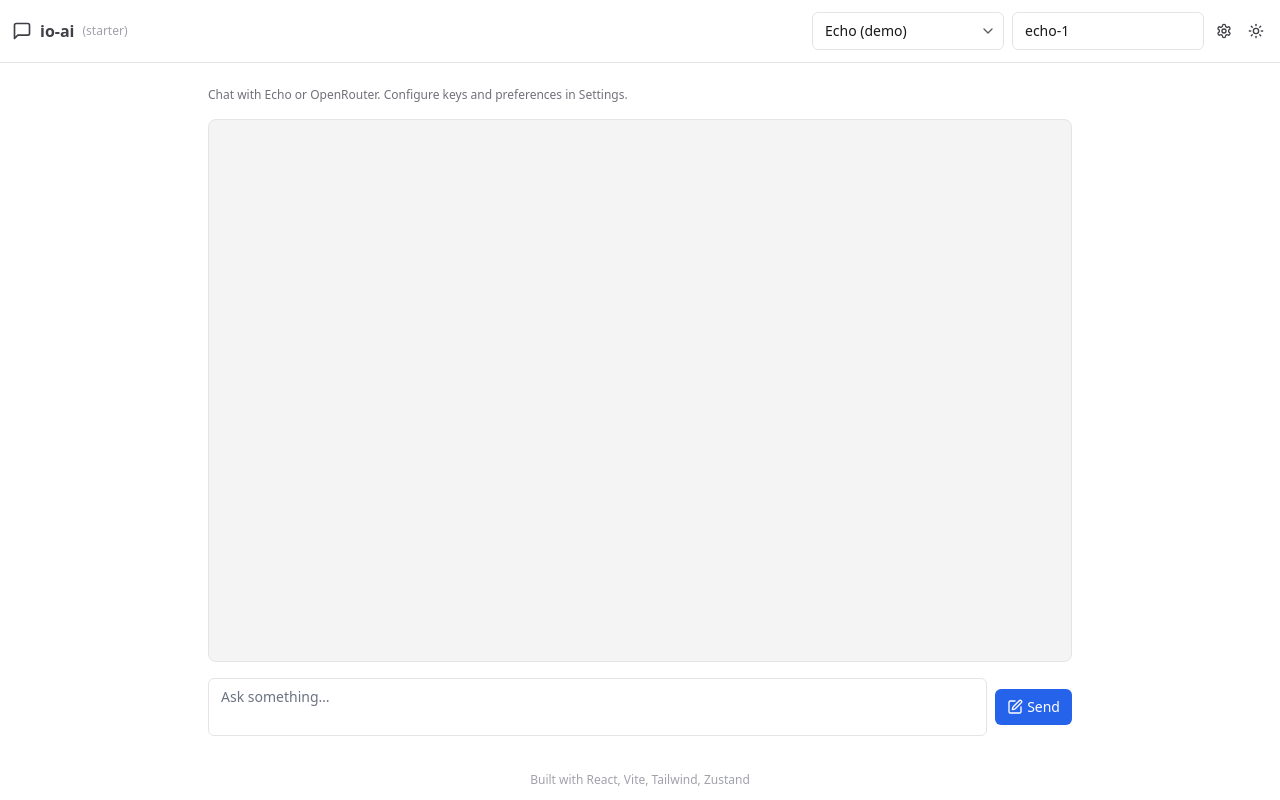
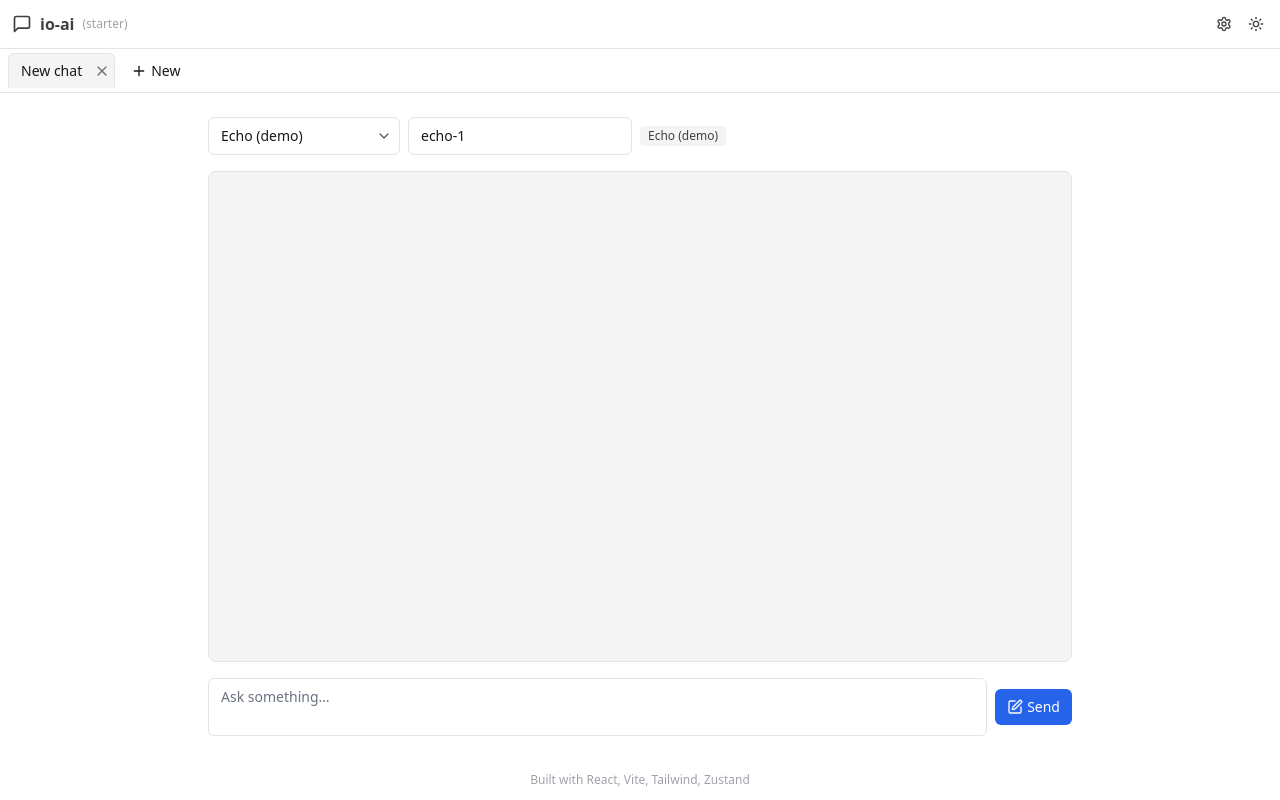
Before and after one commit to k0mat/k0mat.github.io, a React (Vite) app: page / in a window 1280 px wide. Built offline with nearby package versions, Linux system fonts and the light colour scheme.

Commit message:
feat(chat): introduce chat tabs (create/close/switch) with per-tab provider/model controls; simplify header; keep tests green\n\nchore(docs): update memory with shipped items

```diff
--- a/src/App.tsx
+++ b/src/App.tsx
@@ -10,15 +10,16 @@ import { useSecretsStore } from './store/secretsStore';
 import SettingsPanel from './components/settings/SettingsPanel';
 import type { Provider, SendMessageArgs } from './providers/adapters';
 import ProviderSelect from './components/ProviderSelect';
+import { useChatStore } from './store/chatStore';
+import ChatTabs from './components/ChatTabs';
 
 const providers: Provider[] = [echoProvider, openRouterProvider];
 
 export default function App() {
   const { theme, setTheme, showReasoning } = useAppStore();
   const { getKey } = useSecretsStore();
-  const [providerId, setProviderId] = useState<Provider['id']>('echo');
-  const [model, setModel] = useState<string>('echo-1');
-  const [messages, setMessages] = useState<Array<{ id: string; role: 'user'|'assistant'|'system'; content: string }>>([]);
+  const { tabs, activeId, ensureTab, setSession, pushMessage, appendToMessage, createTab } = useChatStore();
+  const activeTab = tabs.find(t => t.id === activeId) || null;
   const [input, setInput] = useState('');
   const [isStreaming, setIsStreaming] = useState(false);
   const [showSettings, setShowSettings] = useState(false);
@@ -30,37 +31,62 @@ export default function App() {
     root.classList.toggle('dark', dark);
   }, [theme]);
 
+  React.useEffect(() => { ensureTab(); }, [ensureTab]);
+
+  const provider = useMemo(() => {
+    const pid = activeTab?.providerId ?? 'echo';
+    return providers.find(p => p.id === pid)!;
+  }, [activeTab?.providerId]);
+
+  const model = activeTab?.model ?? (provider.id === 'openrouter' ? 'openrouter/auto' : 'echo-1');
+
   React.useEffect(() => {
-    // adjust default model for selected provider
-    if (providerId === 'echo') setModel('echo-1');
-    else if (providerId === 'openrouter') setModel('openrouter/auto');
-  }, [providerId]);
+    if (!activeTab) return;
+    if (activeTab.providerId === 'echo' && !activeTab.model.startsWith('echo')) {
+      setSession(activeTab.id, 'echo', 'echo-1');
+    } else if (activeTab.providerId === 'openrouter' && !activeTab.model.startsWith('openrouter')) {
+      setSession(activeTab.id, 'openrouter', 'openrouter/auto');
+    }
+  }, [activeTab?.providerId, activeTab?.id, activeTab?.model, setSession]);
 
-  const provider = useMemo(() => providers.find(p => p.id === providerId)!, [providerId]);
   const openrouterKey = getKey('openrouter') ?? undefined;
 
   async function onSend() {
     if (!input.trim() || isStreaming) return;
 
-    // If OpenRouter selected, require key
-    if (provider.id === 'openrouter' && !openrouterKey) { setShowSettings(true); return; }
+    let tabId = activeTab?.id;
+    let tabProviderId = activeTab?.providerId as Provider['id'] | undefined;
+    let tabModel = activeTab?.model as string | undefined;
+
+    if (!tabId) {
+      tabId = createTab();
+      tabProviderId = 'echo';
+      tabModel = 'echo-1';
+    }
+
+    const curProvider = providers.find(p => p.id === (tabProviderId ?? 'echo'))!;
+
+    if (curProvider.id === 'openrouter' && !openrouterKey) { setShowSettings(true); return; }
 
     const userMsg = { id: crypto.randomUUID(), role: 'user' as const, content: input.trim() };
-    setMessages(prev => [...prev, userMsg]);
+    pushMessage(tabId, userMsg);
     setInput('');
 
     const assistantId = crypto.randomUUID();
-    setMessages(prev => [...prev, { id: assistantId, role: 'assistant', content: '' }]);
+    pushMessage(tabId, { id: assistantId, role: 'assistant', content: '' });
 
     const controller = new AbortController();
     abortRef.current = controller;
     setIsStreaming(true);
 
-    const apiKey = provider.id === 'openrouter' ? openrouterKey : 'echo';
+    const apiKey = curProvider.id === 'openrouter' ? openrouterKey : 'echo';
+
+    const baseMessages = activeTab && activeTab.id === tabId ? activeTab.messages : [];
+    const usedModel = tabModel ?? (curProvider.id === 'openrouter' ? 'openrouter/auto' : 'echo-1');
 
     const args: SendMessageArgs = {
-      model,
-      messages: [...messages, userMsg],
+      model: usedModel,
+      messages: [...baseMessages, userMsg],
       apiKey,
       temperature: 0.2,
       maxTokens: 512,
@@ -69,20 +95,18 @@ export default function App() {
     };
 
     try {
-      for await (const chunk of provider.sendMessageStream(args)) {
-        setMessages(prev => prev.map(m => m.id === assistantId ? { ...m, content: m.content + chunk } : m));
+      for await (const chunk of curProvider.sendMessageStream(args)) {
+        appendToMessage(tabId, assistantId, chunk);
       }
     } catch (e) {
-      setMessages(prev => prev.map(m => m.id === assistantId ? { ...m, content: (m.content || '') + `\n\n[Error: ${(e as Error).message}]` } : m));
+      appendToMessage(tabId, assistantId, `\n\n[Error: ${(e as Error).message}]`);
     } finally {
       setIsStreaming(false);
       abortRef.current = null;
     }
   }
 
-  function onStop() {
-    abortRef.current?.abort();
-  }
+  function onStop() { abortRef.current?.abort(); }
 
   const needsKey = provider.id === 'openrouter' && !openrouterKey;
 
@@ -95,18 +119,6 @@ export default function App() {
           <span className="text-xs text-zinc-400">(starter)</span>
         </div>
         <div className="flex items-center gap-2">
-          <ProviderSelect
-            options={providers.map(p => ({ id: p.id, name: p.name }))}
-            value={providerId}
-            onChange={(id) => setProviderId(id as Provider['id'])}
-            className="w-48"
-          />
-          <input
-            className="input w-48"
-            value={model}
-            onChange={e => setModel(e.target.value)}
-            placeholder="model"
-          />
           <button
             className={`icon-btn ${needsKey ? 'text-amber-600 dark:text-amber-400' : 'text-zinc-700 dark:text-zinc-200'}`}
             title="Settings"
@@ -128,13 +140,35 @@ export default function App() {
 
       <SettingsPanel open={showSettings} onClose={() => setShowSettings(false)} initial={needsKey ? 'secrets' : undefined} />
 
+      <ChatTabs />
+
       <main className="flex-1 max-w-4xl w-full mx-auto px-4 py-6 flex flex-col gap-4">
-        <div className="text-xs text-zinc-500">
-          Chat with Echo or OpenRouter. Configure keys and preferences in Settings.
+        {/* Per-session controls */}
+        <div className="flex items-center gap-2">
+          <ProviderSelect
+            options={providers.map(p => ({ id: p.id, name: p.name }))}
+            value={activeTab?.providerId ?? 'echo'}
+            onChange={(pid) => {
+              if (!activeTab) return;
+              const nextModel = pid === 'openrouter' ? 'openrouter/auto' : 'echo-1';
+              setSession(activeTab.id, pid as Provider['id'], nextModel);
+            }}
+            className="w-48"
+          />
+          <input
+            className="input w-56"
+            value={model}
+            onChange={e => { if (activeTab) setSession(activeTab.id, activeTab.providerId, e.target.value); }}
+            placeholder="model"
+          />
+          <span className="badge">{provider.name}</span>
         </div>
 
         <div className="flex-1 overflow-y-auto card flex flex-col gap-4">
-          {messages.map(m => (
+          {!activeTab ? (
+            <div className="text-sm text-zinc-500">Preparing your first chat…</div>
+          ) : (
+            activeTab.messages.map(m => (
               <div key={m.id} className={m.role === 'user' ? 'self-end max-w-[85%]' : 'self-start max-w-[85%]'}>
                 <div className={(m.role === 'user' ? 'bg-blue-600 text-white' : 'bg-zinc-100 dark:bg-zinc-800 text-zinc-900 dark:text-zinc-100') + ' rounded-lg px-3 py-2 whitespace-pre-wrap'}>
                   {m.role === 'assistant' ? (
@@ -149,7 +183,8 @@ export default function App() {
                   )}
                 </div>
               </div>
-          ))}
+            ))
+          )}
         </div>
 
         <div className="flex items-center gap-2">
@@ -173,7 +208,7 @@ export default function App() {
             <button
               className={`btn ${needsKey ? 'btn-warning' : 'btn-primary'}`}
               onClick={onSend}
-              disabled={provider.id === 'openrouter' && !openrouterKey}
+              disabled={(provider.id === 'openrouter' && !openrouterKey) || !activeTab}
               title={needsKey ? 'Enter your OpenRouter API key' : 'Send'}
             >
               <SquarePen className="h-4 w-4"/> Send
--- /dev/null
+++ b/src/components/ChatTabs.tsx
@@ -0,0 +1,45 @@
+import React from 'react';
+import { Plus, X } from 'lucide-react';
+import { useChatStore } from '../store/chatStore';
+
+export default function ChatTabs() {
+  const { tabs, activeId, setActive, createTab, closeTab } = useChatStore();
+
+  return (
+    <div className="border-b border-[var(--border)]">
+      <div className="flex items-center gap-1 px-2 overflow-x-auto">
+        {tabs.map((t) => (
+          <button
+            key={t.id}
+            onClick={() => setActive(t.id)}
+            className={`group relative my-1 rounded-t-md px-3 py-1.5 text-sm ${
+              activeId === t.id
+                ? 'bg-[var(--surface)] border border-b-transparent border-[var(--border)]'
+                : 'text-zinc-600 dark:text-zinc-300 hover:bg-zinc-100 dark:hover:bg-zinc-800'
+            }`}
+            title={t.title}
+            aria-current={activeId === t.id ? 'page' : undefined}
+          >
+            <span className="pr-5 truncate inline-block max-w-[14rem] align-middle">{t.title}</span>
+            <span className="absolute right-1 top-1/2 -translate-y-1/2 opacity-60 group-hover:opacity-100">
+              <X
+                className="h-4 w-4"
+                aria-label={`Close ${t.title}`}
+                onClick={(e) => { e.stopPropagation(); closeTab(t.id); }}
+              />
+            </span>
+          </button>
+        ))}
+        <button
+          className="ml-1 my-1 inline-flex items-center gap-1 rounded px-2 py-1 text-sm hover:bg-zinc-100 dark:hover:bg-zinc-800"
+          onClick={() => createTab()}
+          title="New chat"
+          aria-label="New chat"
+        >
+          <Plus className="h-4 w-4" />
+          New
+        </button>
+      </div>
+    </div>
+  );
+}
--- /dev/null
+++ b/src/store/chatStore.ts
@@ -0,0 +1,100 @@
+import { create } from 'zustand';
+import { persist } from 'zustand/middleware';
+import type { Provider } from '../providers/adapters';
+
+export type Role = 'user' | 'assistant' | 'system';
+export type ChatMessage = { id: string; role: Role; content: string };
+
+export type ChatTab = {
+  id: string;
+  title: string;
+  providerId: Provider['id'];
+  model: string;
+  messages: ChatMessage[];
+  createdAt: number;
+  updatedAt: number;
+};
+
+interface ChatState {
+  tabs: ChatTab[];
+  activeId: string | null;
+  createTab: (init?: Partial<Pick<ChatTab, 'title' | 'providerId' | 'model'>>) => string;
+  closeTab: (id: string) => void;
+  setActive: (id: string) => void;
+  renameTab: (id: string, title: string) => void;
+  setSession: (id: string, providerId: Provider['id'], model: string) => void;
+  pushMessage: (id: string, msg: ChatMessage) => void;
+  appendToMessage: (id: string, messageId: string, chunk: string) => void;
+  ensureTab: () => void;
+}
+
+function now() { return Date.now(); }
+
+export const useChatStore = create<ChatState>()(
+  persist(
+    (set, get) => ({
+      tabs: [],
+      activeId: null,
+      createTab: (init) => {
+        const id = crypto.randomUUID();
+        const tab: ChatTab = {
+          id,
+          title: init?.title ?? 'New chat',
+          providerId: (init?.providerId as Provider['id']) ?? 'echo',
+          model: init?.model ?? 'echo-1',
+          messages: [],
+          createdAt: now(),
+          updatedAt: now(),
+        };
+        set((s) => ({ tabs: [...s.tabs, tab], activeId: id }));
+        return id;
+      },
+      closeTab: (id) => {
+        set((s) => {
+          const idx = s.tabs.findIndex(t => t.id === id);
+          if (idx === -1) return s;
+          const tabs = s.tabs.filter(t => t.id !== id);
+          let activeId = s.activeId;
+          if (s.activeId === id) {
+            if (tabs.length === 0) {
+              // create a fresh tab
+              const newId = crypto.randomUUID();
+              const tab: ChatTab = { id: newId, title: 'New chat', providerId: 'echo', model: 'echo-1', messages: [], createdAt: now(), updatedAt: now() };
+              return { tabs: [tab], activeId: newId };
+            }
+            const nextIdx = Math.max(0, idx - 1);
+            activeId = tabs[nextIdx].id;
+          }
+          return { tabs, activeId };
+        });
+      },
+      setActive: (id) => set({ activeId: id }),
+      renameTab: (id, title) => set((s) => ({ tabs: s.tabs.map(t => t.id === id ? { ...t, title, updatedAt: now() } : t) })),
+      setSession: (id, providerId, model) => set((s) => ({ tabs: s.tabs.map(t => t.id === id ? { ...t, providerId, model, updatedAt: now() } : t) })),
+      pushMessage: (id, msg) => set((s) => ({ tabs: s.tabs.map(t => t.id === id ? { ...t, messages: [...t.messages, msg], updatedAt: now() } : t) })),
+      appendToMessage: (id, messageId, chunk) => set((s) => ({ tabs: s.tabs.map(t => {
+        if (t.id !== id) return t;
+        return {
+          ...t,
+          messages: t.messages.map(m => m.id === messageId ? { ...m, content: (m.content ?? '') + chunk } : m),
+          updatedAt: now(),
+        };
+      }) })),
+      ensureTab: () => {
+        const s = get();
+        if (s.tabs.length === 0) {
+          const id = crypto.randomUUID();
+          const tab: ChatTab = { id, title: 'New chat', providerId: 'echo', model: 'echo-1', messages: [], createdAt: now(), updatedAt: now() };
+          set({ tabs: [tab], activeId: id });
+        } else if (!s.activeId) {
+          set({ activeId: s.tabs[0].id });
+        }
+      },
+    }),
+    {
+      name: 'io-ai:chats',
+      partialize: (s) => ({ tabs: s.tabs, activeId: s.activeId }),
+      version: 1,
+    }
+  )
+);
```
Also changed, not shown: 1 other file (tests, documents, lock files or other folders). Lines whose indentation alone changed are shown as unchanged.
